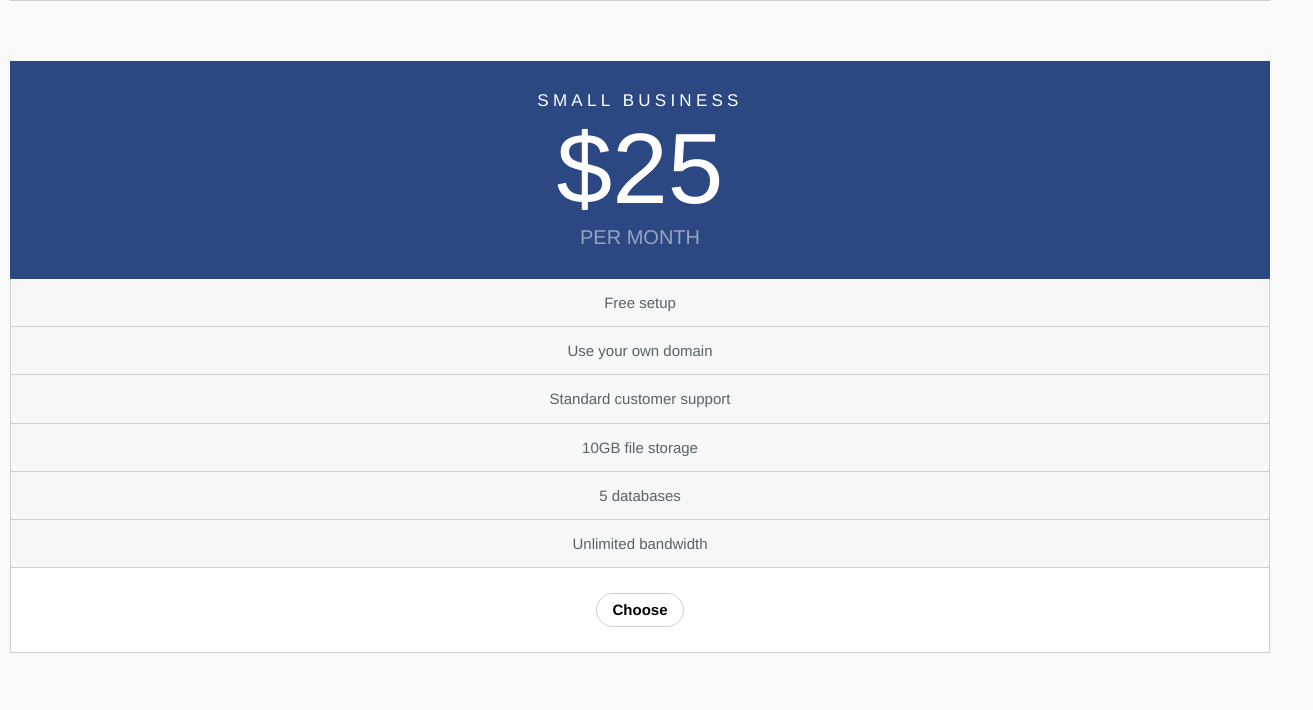
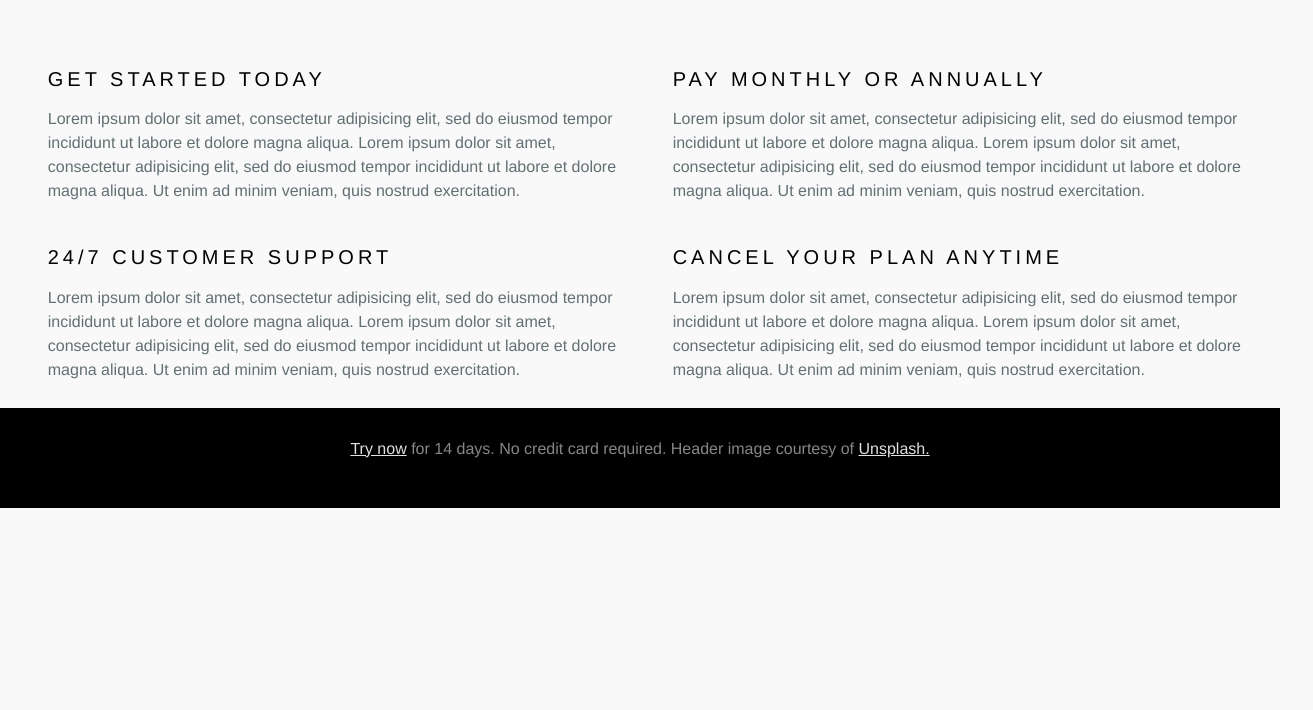
Before and after one commit to mellenklein/Grid_Breakpoints_Practice, a website: page index.html in a window 1280 px wide. Shown: the part 1080-1790 px from the top of the page, 1313 px wide, since content can reach past the window. After the commit the page ends 1588 px from the top, so only its background shows below. Drawn offline with nearby package versions, Linux system fonts and the light colour scheme.

Commit message:
Breakpoint 3 - commit 3

```diff
--- a/index.html
+++ b/index.html
@@ -72,6 +72,9 @@
           </ul>
         </figure>
       </section>
+
+      <section class="actions">
+
       <section class="action">
         <h2>GET STARTED TODAY</h2>
           <p>
@@ -96,6 +99,7 @@
             Lorem ipsum dolor sit amet, consectetur adipisicing elit, sed do eiusmod tempor incididunt ut labore et dolore magna aliqua. Lorem ipsum dolor sit amet, consectetur adipisicing elit, sed do eiusmod tempor incididunt ut labore et dolore magna aliqua. Ut enim ad minim veniam, quis nostrud exercitation.
           </p>
         </section>
+      </section>
     </main>
     <footer>
       <p>
--- a/styles/main.css
+++ b/styles/main.css
@@ -170,6 +170,7 @@ footer {
       color: #E0E0E0;
       line-height: 1.4em; }
 
+/*-----------MEDIA QUERIES--------------*/
 @media (min-width: 479px) {
   header nav {
     text-align: left; }
@@ -182,3 +183,56 @@ footer {
     padding-top: 150px; }
     section.hero h2 {
       font-size: 4.8em; } }
+
+@media (min-width: 767px) {
+  main {
+    padding: 10px 0; }
+  section.prices {
+    float: left;
+    display: block;
+    margin-right: 2.35765%;
+    width: 100%;
+    margin-right: 0;
+    margin: 0 auto;
+    text-align: center;
+    width: 100%;
+    margin-left: 2.55894%; }
+    section.prices:last-child {
+      margin-right: 0; }
+    section.prices .price {
+      margin-top: 30px;
+      display: block;
+      text-align: center;
+      color: #fff;
+      padding: 0 10px;
+      float: left;
+      display: block;
+      margin-right: 2.35765%;
+      width: 31.76157%;
+      margin-right: 0; }
+      section.prices .price:last-child {
+        margin-right: 0; }
+      section.prices .price.personal div {
+        margin-top: 0; }
+  section.actions {
+    float: left;
+    display: block;
+    margin-right: 2.35765%;
+    width: 100%;
+    margin-right: 0;
+    margin: 0 auto;
+    width: 100%;
+    margin-left: 2.55894%; }
+    section.actions:last-child {
+      margin-right: 0; }
+    section.actions section.action, section.actions section.payments,
+    section.actions section.cancel, section.actions section.support {
+      float: left;
+      display: block;
+      margin-right: 2.35765%;
+      width: 48.82117%;
+      margin-right: 0;
+      padding: 10px 15px 0px 15px; }
+      section.actions section.action:last-child, section.actions section.payments:last-child,
+      section.actions section.cancel:last-child, section.actions section.support:last-child {
+        margin-right: 0; } }
--- a/styles/styles.scss
+++ b/styles/styles.scss
@@ -175,6 +175,8 @@ section.action, section.payments, section.cancel, section.support {
     }
   }
 
+
+/*-----------MEDIA QUERIES--------------*/
   @media (min-width:479px) {
     header {
       nav {
@@ -194,3 +196,46 @@ section.action, section.payments, section.cancel, section.support {
         }
     }
   }
+
+  @media (min-width:767px) {
+    main {
+      padding: 10px 0;
+    }
+    section.prices {
+      @include span-columns(12);
+      @include omega;
+      margin: 0 auto;
+      text-align: center;
+      width: 100%;
+      @include shift(.3);
+
+    .price {
+      margin-top: 30px;
+      display: block;
+      text-align: center;
+      color: #fff;
+      padding: 0 10px;
+      // width: 33%;
+      @include span-columns(4 of 12);
+      @include omega;
+      &.personal div {
+        margin-top: 0;
+      }
+     }
+    }
+    section.actions {
+      @include span-columns(12);
+      @include omega;
+      margin: 0 auto;
+      width: 100%;
+      @include shift(.3);
+
+    section.action, section.payments,
+    section.cancel, section.support {
+
+      @include span-columns(6 of 12);
+      @include omega;
+        padding: 10px 15px 0px 15px;
+      }
+    }
+  }
```
